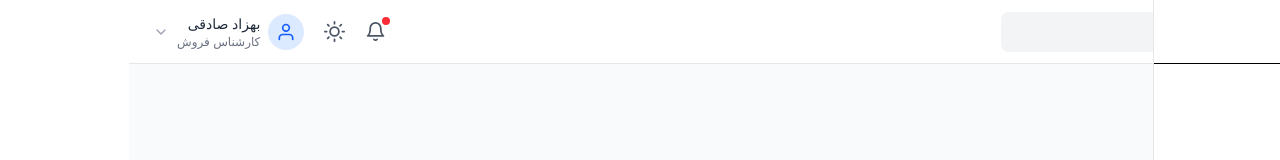
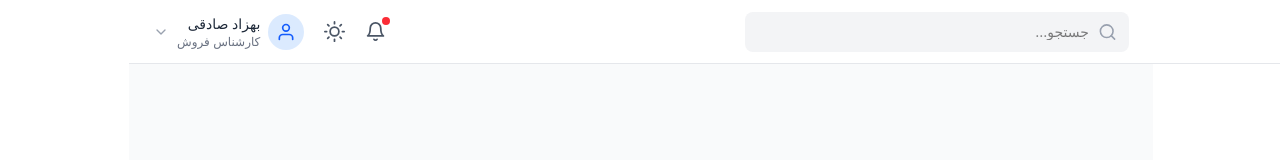
Before and after one commit to iBehzadi/CRM-Dashboard, a React (Vite) app: page / in a window 1280 px wide. Shown: the top 160 px of the page. Built offline with nearby package versions, Linux system fonts and the light colour scheme.

Commit message:
fix some bug

```diff
--- a/src/Components/Navbar/index.jsx
+++ b/src/Components/Navbar/index.jsx
@@ -13,7 +13,7 @@ const Navbar = ({onMenuClick}) => {
 
   return (
     <>
-      <nav className="fixed top-0 right-0 left-0 z-50 h-16 bg-white border-b border-gray-200 px-4 sm:px-6 flex items-center justify-between gap-4">
+      <nav className="fixed top-0 right-0 left-0 lg:right-64 z-50 h-16 bg-white border-b border-gray-200 px-4 sm:px-6 flex items-center justify-between gap-4">
         {/* Menu + Search */}
         <div className="flex items-center gap-3 flex-1">
           {/* Mobile Menu */}
--- a/src/Components/Sidebar/index.jsx
+++ b/src/Components/Sidebar/index.jsx
@@ -41,7 +41,6 @@ const Sidebar = ({ open, onClose }) => {
           h-screen
           w-64
           bg-white
-          border-l
           border-gray-200
           transition-transform
           duration-300
@@ -50,7 +49,7 @@ const Sidebar = ({ open, onClose }) => {
         `}
       >
         {/* Header */}
-        <div className="h-16 px-5 border-b flex items-center justify-between">
+        <div className="h-16 px-5 flex border-b border-gray-200 items-center justify-between">
           <h1 className="text-xl font-bold text-blue-600">CRM</h1>
 
           <button onClick={onClose} className="lg:hidden text-gray-500">
--- a/src/Layout/index.jsx
+++ b/src/Layout/index.jsx
@@ -7,12 +7,11 @@ export default function Layout() {
   const [sidebarOpen, setSidebarOpen] = useState(false);
   return (
     <div className="min-h-screen bg-gray-50 ">
-      <div className="flex">
-        <Navbar onMenuClick={() => setSidebarOpen(true)} />
-
-        <Sidebar open={sidebarOpen} onClose={() => setSidebarOpen(false)} />
-      </div>
-
+      {/* navbar */}
+      <Navbar onMenuClick={() => setSidebarOpen(true)} />
+      {/* sidebar */}
+      <Sidebar open={sidebarOpen} onClose={() => setSidebarOpen(false)} />
+      {/* content */}
       <main className="pt-18 px-12 ">
         <Outlet />
       </main>
```
